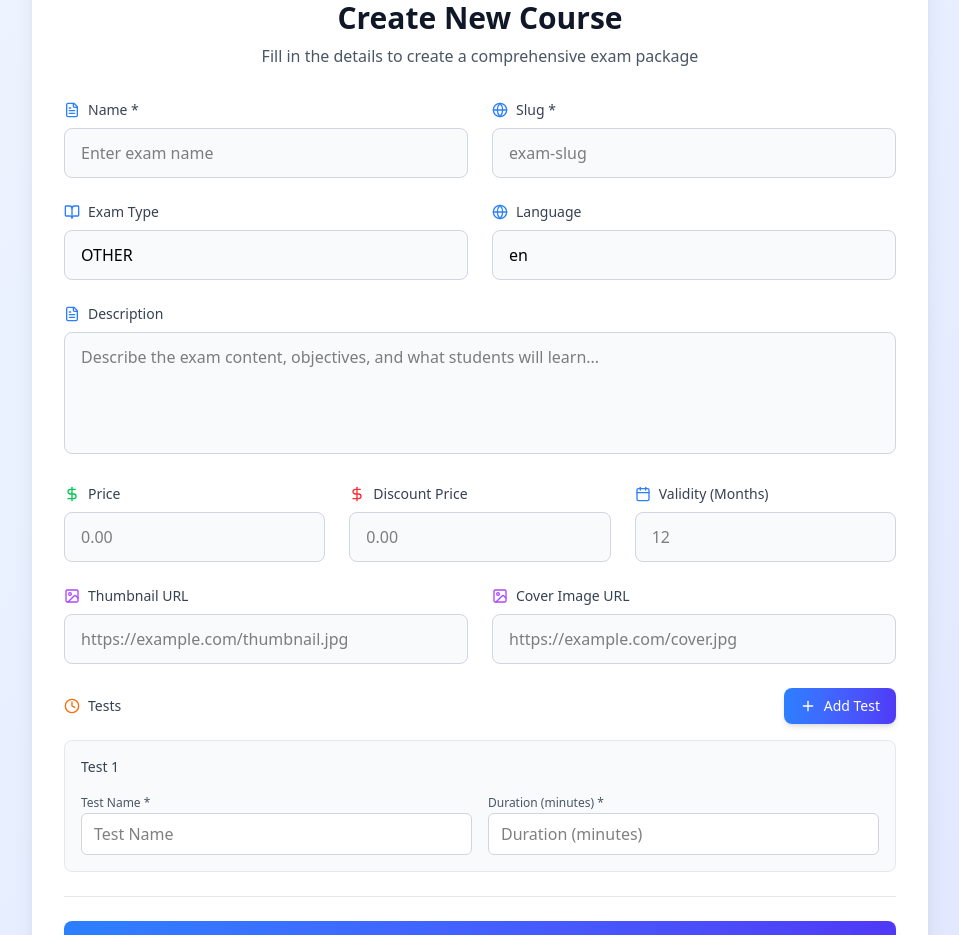
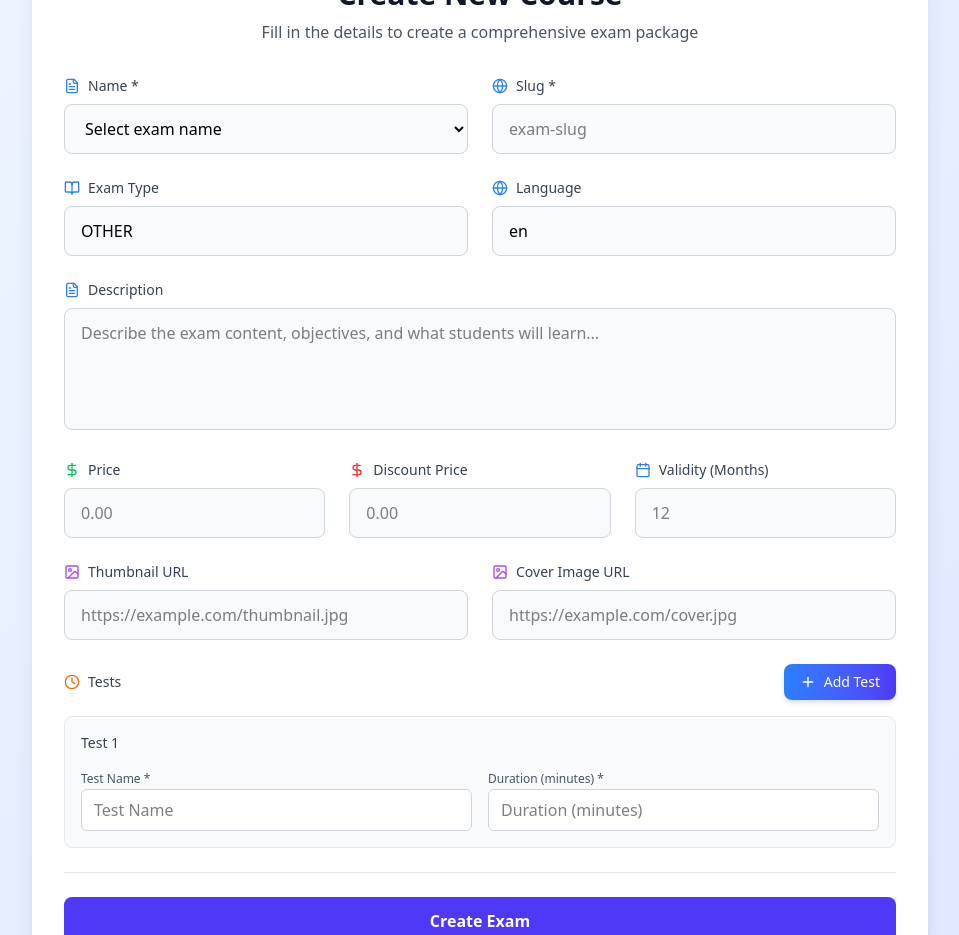
Before and after one commit to Test-coach/Front-end, a React (Vite) app: page /admin/create/course in a window 1280 px wide. Shown: the part 160-1095 px from the top of the page, without its empty margins (160-1119 px from the left). Built offline with nearby package versions, Linux system fonts and the light colour scheme; sample sign-in values are in the browser's storage.

Commit message:
add dropdown, UserDashboard

```diff
--- a/src/components/admin/CreateCourse.jsx
+++ b/src/components/admin/CreateCourse.jsx
@@ -19,6 +19,7 @@ const CreateCourse = () => {
       { name: '', duration: '' },
     ],
   });
+  const [isLoading, setIsLoading] = useState(false);
 
   const handleChange = (e) => {
     const { name, value } = e.target;
@@ -57,6 +58,7 @@ const CreateCourse = () => {
 
   const handleSubmit = async (e) => {
     e.preventDefault();
+    setIsLoading(true);
     try {
       const payload = {
         ...formData,
@@ -68,19 +70,30 @@ const CreateCourse = () => {
           duration: Number(test.duration)
         })),
       };
-      console.log("payload",  payload)
+      console.log("payload", payload)
 
       const res = await axiosInstance.post('/admin/exams', payload);
       console.log('Exam created:', res.data);
       alert('Exam created successfully');
+
+      setFormData({
+        title: '',
+        description: '',
+        price: '',
+        discountPrice: '',
+        validityMonths: '',
+        tests: [{ title: '', duration: '' }],
+      });
+
     } catch (error) {
       console.error('Error creating exam:', error.response?.data || error.message);
       alert('Failed to create exam');
     }
+    setIsLoading(false);
   };
 
   return (
-    <div className="min-h-screen bg-gradient-to-br from-blue-50 to-indigo-100 py-12 px-4">
+    <div className="min-h-screen bg-gradient-to-br from-blue-50 to-indigo-100 py-6 px-4">
       <div className="max-w-4xl mx-auto">
         <div className="bg-white rounded-2xl shadow-xl p-8">
           <div className="mb-8 text-center">
@@ -99,14 +112,22 @@ const CreateCourse = () => {
                   <FileText className="w-4 h-4 mr-2 text-blue-500" />
                   Name *
                 </label>
-                <input
+                <select
                   name="name"
                   value={formData.name}
                   onChange={handleChange}
                   required
                   className="w-full px-4 py-3 border border-gray-300 rounded-lg focus:ring-2 focus:ring-blue-500 focus:border-transparent transition-all duration-200 bg-gray-50 focus:bg-white"
-                  placeholder="Enter exam name"
-                />
+                >
+                  <option value="">Select exam name</option>
+                  <option value="JUDICIARY">JUDICIARY</option>
+                  <option value="TEACHER">TEACHER</option>
+                  <option value="SSC">SSC</option>
+                  <option value="CGL">CGL</option>
+                  <option value="BANKING">BANKING</option>
+                  <option value="RAILWAY">RAILWAY</option>
+                  <option value="DEFENSE">DEFENSE</option>
+                </select>
               </div>
 
               <div className="space-y-2">
@@ -318,11 +339,24 @@ const CreateCourse = () => {
               <button
                 type="submit"
                 onClick={handleSubmit}
-                className="w-full bg-gradient-to-r from-blue-500 to-indigo-600 text-white py-4 px-6 rounded-lg font-medium text-lg hover:from-blue-600 hover:to-indigo-700 focus:ring-4 focus:ring-blue-200 transition-all duration-200 shadow-lg hover:shadow-xl transform hover:-translate-y-0.5"
+                disabled={isLoading}
+                className="w-full bg-indigo-600 hover:bg-indigo-700 disabled:bg-indigo-400 text-white font-semibold py-3 px-4 rounded-lg transition-colors duration-200 flex items-center justify-center gap-2"
               >
-                Create Exam
+                {isLoading ? (
+                  <>
+                    <div className="w-5 h-5 border-2 border-white border-t-transparent rounded-full animate-spin"></div>
+                    Creating Exam...
+                  </>
+                ) : (
+                  <>
+                    {/* Optionally add an icon component here */}
+                    <span>Create Exam</span>
+                  </>
+                )}
               </button>
             </div>
+
+
           </div>
         </div>
       </div>
--- /dev/null
+++ b/src/components/user/UserDashBoard.jsx
@@ -0,0 +1,13 @@
+import React from 'react'
+import Header from '../../utils/header/Header'
+
+const UserDashBoard = () => {
+  return (
+   <>
+   <Header/>
+    <div>UserDashBoard</div>
+   </>
+  )
+}
+
+export default UserDashBoard
--- a/src/router/AppRouter.jsx
+++ b/src/router/AppRouter.jsx
@@ -11,6 +11,7 @@ import AdminLogin from '../components/admin/adminAuth/AdminLogin';
 import AdminRegister from '../components/admin/adminAuth/AdminRegister';
 import CreateCourse from '../components/admin/CreateCourse';
 import Admin from '../components/admin/Admin';
+import UserDashBoard from '../components/user/UserDashBoard';
 
 const AppRouter = () => {
   return (
@@ -26,6 +27,7 @@ const AppRouter = () => {
 
       {/* Protected User Routes */}
       <Route path="/payment" element={<PrivateRoute><Payment /></PrivateRoute>} />
+      <Route path="/home" element={<PrivateRoute><UserDashBoard /></PrivateRoute>} />
 
       {/* Protected Admin Routes */}
       <Route path="/admin" element={<PrivateRoute adminOnly><Admin /></PrivateRoute>} />
```
Also changed, not shown: src/utils/loaders/ButtonLoader.jsx (added).
